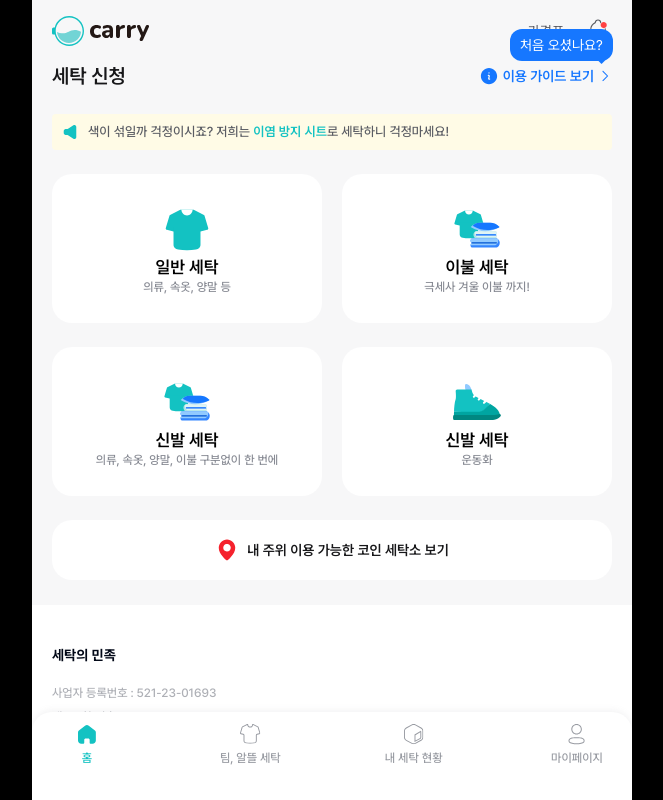
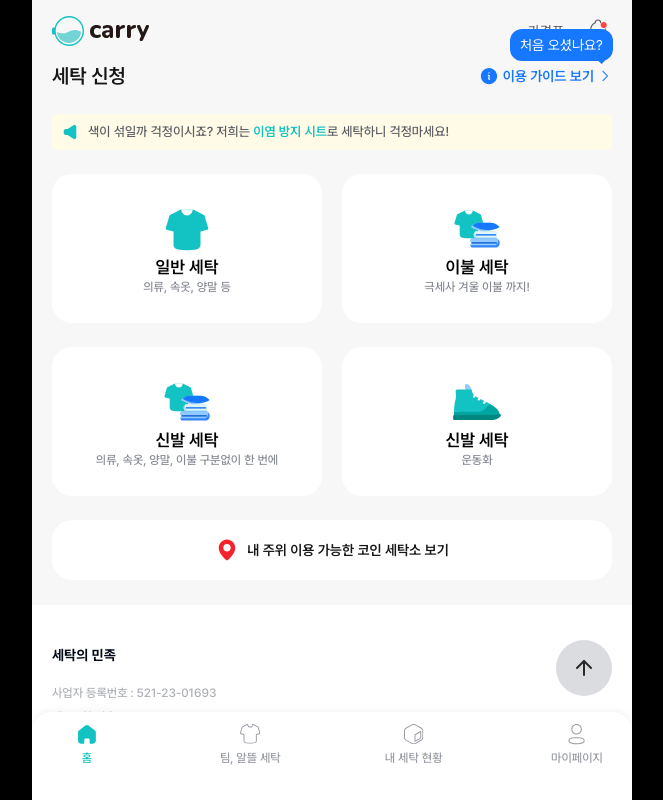
Before and after one commit to Coinlaundryapp/carry-app, a Next.js app: page / in a window 1280 px wide. Shown: the whole page, without its empty margins (308-971 px from the left). Built offline with nearby package versions, Linux system fonts and the light colour scheme.

Commit message:
feat: scrollUp 버튼 추가

```diff
--- a/public/assets/icons/index.ts
+++ b/public/assets/icons/index.ts
@@ -37,6 +37,7 @@ import ShirtIcon from './shirt.svg';
 import ShirtBeddingIcon from './shirt-bedding.svg';
 import LocationIcon from './location.svg';
 import ToolTipBoxIcon from './tooltip-box.svg';
+import ArrowUpIcon from './arrow-up.svg';
 export {
   ArrowDownIcon,
   ArrowLeftIcon,
@@ -77,4 +78,5 @@ export {
   ShirtBeddingIcon,
   LocationIcon,
   ToolTipBoxIcon,
+  ArrowUpIcon,
 };
--- a/src/app/(app)/(home)/page.tsx
+++ b/src/app/(app)/(home)/page.tsx
@@ -1,4 +1,6 @@
+import Link from 'next/link';
 import HomeCard from '@/components/card/HomeCard';
+import ScrollUpButton from '@/components/ScrollUpButton';
 import Tooltip from '@/components/Tooltip';
 import {
   ADDRESS,
@@ -20,13 +22,12 @@ import {
   SneakersIcon,
   VolumeIcon,
 } from '@assets/icons';
-import Link from 'next/link';
 
 export default function HomePage() {
   return (
     <main>
       <section className="bg-background-normal-alternative px-5 pb-[25px]">
-        <header className="flex w-full justify-between py-4">
+        <header className="flex w-full justify-between py-4" id="top">
           <LogoIcon />
           <div className="flex items-center gap-5">
             <Link href="#" className="font-normal text-label-neutral font-label-1-normal">
--- a/src/app/(app)/layout.tsx
+++ b/src/app/(app)/layout.tsx
@@ -1,13 +1,24 @@
+'use client';
+
+import ScrollUpButton from '@/components/ScrollUpButton';
 import { BottomNavigation } from '@/components/share/BottomNavigation';
+import { useRef } from 'react';
 
 export default function Layout({
   children,
 }: Readonly<{
   children: React.ReactNode;
 }>) {
+  const ref = useRef<HTMLDivElement>(null);
+  const scrollToTop = () => {
+    ref.current?.scrollTo(0, 0);
+  };
   return (
-    <div className="mx-auto flex h-dvh max-w-[600px] flex-col justify-between overflow-hidden bg-white">
-      <div className="h-full overflow-scroll pb-8">{children}</div>
+    <div className="relative mx-auto flex h-dvh max-w-[600px] flex-col justify-between overflow-hidden bg-white">
+      <div className="h-full w-full overflow-scroll pb-8" ref={ref}>
+        {children}
+      </div>
+      <ScrollUpButton onClick={scrollToTop} />
       <BottomNavigation />
     </div>
   );
--- /dev/null
+++ b/src/components/ScrollUpButton.tsx
@@ -0,0 +1,14 @@
+'use client';
+
+import { ArrowUpIcon } from '@assets/icons';
+
+export default function ScrollUpButton({ onClick }: { onClick: () => void }) {
+  return (
+    <button
+      onClick={onClick}
+      className="absolute bottom-[104px] right-5 flex h-14 w-14 items-center justify-center rounded-full bg-cool-neutral-95"
+    >
+      <ArrowUpIcon />
+    </button>
+  );
+}
```
Also changed, not shown: public/assets/icons/arrow-up.svg (added).
